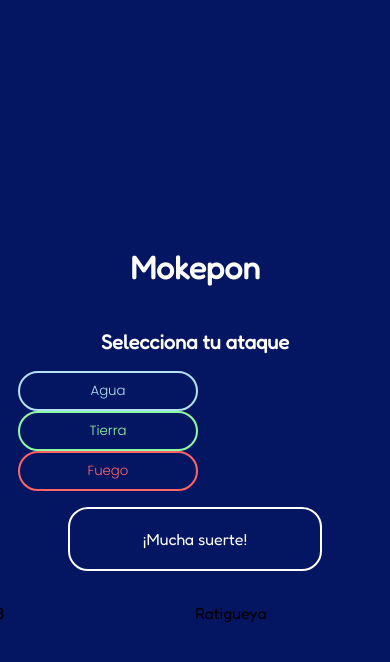
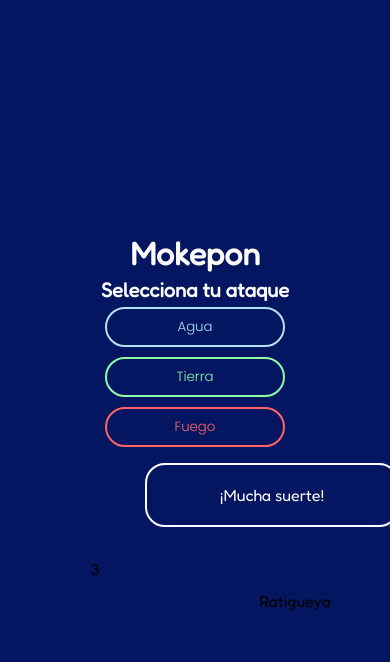
Before and after one commit to TinkyDev22/multigameweb, a website: page index.html in a window 390 px wide. Both pictures are taken after a click on the button "Seleccionar". Drawn offline with Linux system fonts and the light colour scheme.

Commit message:
Agregado intento básico de responsive en CSS

```diff
--- a/index.html
+++ b/index.html
@@ -43,7 +43,7 @@
 
         <h2 class="subtitle">Selecciona tu ataque</h2>
 
-        <div>
+        <div class="cards-attacks">
             <button class="button-attacks" id="button-water">Agua</button>
             <button class="button-attacks" id="button-earth">Tierra</button>
             <button class="button-attacks" id="button-fire">Fuego</button>
@@ -57,12 +57,12 @@
         </div>
 
         <div class="attack-list">
-            <div>
+            <div class="player-attacks">
                 <p id="lives-pet-player">3</p>
                 <p id="name-pet-player"></p>
                 <div id="player-attacks"></div>
             </div>
-            <div>
+            <div class="enemy-attacks">
                 <p id="lives-pet-enemy"></p>
                 <p id="name-pet-enemy"></p>
                 <div id="enemy-attacks"></div>
--- a/styles.css
+++ b/styles.css
@@ -1,4 +1,19 @@
 @import url('https://fonts.googleapis.com/css2?family=Fredoka&family=Poppins:wght@300&display=swap');
+
+@media only screen and (max-width: 400px) {
+    .cards, .cards-attacks {
+        flex-direction: column;
+    }
+    .title {
+        margin: 0px;
+    }
+    .subtitle {
+        margin: 5px;
+    }
+    #messages {
+        width: 100px;
+    }
+}
 
 body {
     font-family: 'Fredoka', sans-serif;
@@ -19,7 +34,7 @@ body {
     color: white;
     font-size: 20px;
 }
-.cards {
+.cards, .cards-attacks {
     display: flex;
     gap: 10px;
 }
@@ -119,3 +134,8 @@ input {
     display: grid;
     grid-template-columns: 200px 200px;
 }
+.player-attacks, .enemy-attacks {
+    display: flex;
+    flex-direction: column;
+    align-items: center;
+}
```
